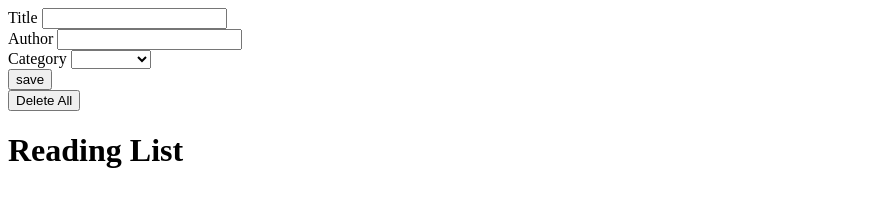
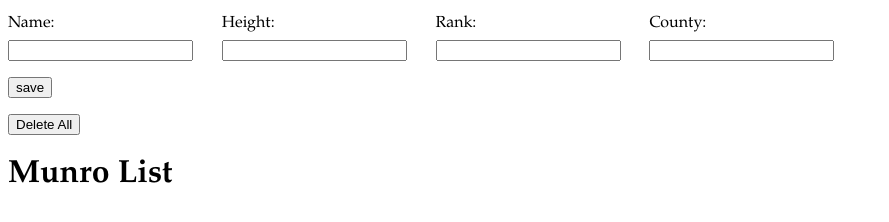
Before and after one commit to ThomasMcP/week6_weekend_homework, a plain HTML site: page index.html in a window 1280 px wide. Shown: the whole page, without its empty margins (0-889 px from the left). Drawn offline with Linux system fonts and the light colour scheme.

Commit message:
got working form input, shows to screen, added css.

```diff
--- a/css/main.css
+++ b/css/main.css
@@ -0,0 +1,40 @@
+body {
+  font-family: Palatino;
+}
+
+#form-wrapper {
+  width: 100%;
+  display: flex;
+  flex-direction: row;
+}
+
+.form-item {
+  margin-right: 1.8rem;
+}
+
+label.primary {
+  display: block;
+  margin: 0.4em 0;
+}
+
+label::after {
+  content: ":";
+}
+
+button, input[type="submit"] {
+  margin-top: 1rem;
+}
+
+#munro-list {
+  display: flex;
+  flex-wrap: wrap;
+  list-style-type: none;
+}
+
+.munro-item {
+  margin: 0.5rem 0.5rem;
+  padding: 0.5rem 0.8rem;
+  border: 1px solid #20437c;
+  border-radius: 5%;
+  background: #ddeaff;
+}
--- a/index.html
+++ b/index.html
@@ -2,7 +2,7 @@
 <html lang="en" dir="ltr">
   <head>
     <meta charset="utf-8">
-    <title>Reading List App</title>
+    <title>Munro List App</title>
     <link rel="stylesheet" type="text/css" media="screen" href="css/main.css" />
     <script src="js/app.js"></script>
   </head>
@@ -10,23 +10,24 @@
     <form id="new-item-form">
       <div id="form-wrapper">
         <div class="form-item">
-          <label for="title" class="primary">Title</label>
-          <input type="text" id="title" required/>
+          <label for="name" class="primary">Name</label>
+          <input type="text" id="name" required/>
         </div>
 
         <div class="form-item">
-          <label for="author" class="primary">Author</label>
-          <input type="text" id="author" required/>
+          <label for="height" class="primary">Height</label>
+          <input type="text" id="height" required/>
         </div>
 
         <div class="form-item">
-          <label for="category" class="primary">Category</label>
-          <select id="category">
-            <option value="" disabled selected></option>
-            <option value="Book">Book</option>
-            <option value="Article">Article</option>
-            <option value="Blog Post">Blog Post</option>
-          </select>
+          <label for="rank" class="primary">Rank</label>
+          <input type="text" id="rank" required/>
+        </div>
+
+
+        <div class="form-item">
+          <label for="county" class="primary">County</label>
+          <input type="text" id="county" required/>
         </div>
       </div>
       <input type="submit" value="save"/>
@@ -34,7 +35,7 @@
 
     <button id="delete-all">Delete All</button>
 
-    <h1>Reading List</h1>
-    <div id="reading-list"></div>
+    <h1>Munro List</h1>
+    <div id="munro-list"></div>
   </body>
 </html>
--- a/js/app.js
+++ b/js/app.js
@@ -1,16 +1,23 @@
 document.addEventListener("DOMContentLoaded", () => {
   const newFormItem = document.querySelector('#new-item-form');
   newFormItem.addEventListener('submit', handleNewFormItemSubmit);
+
+  document.addEventListener('delete-all', deleteAllItems)
 });
 
 const handleNewFormItemSubmit = function (event) {
-  const
+  event.preventDefault();
+  console.log(event.target);
+  const formItem = createFormItem(event.target);
+  const munroList = document.querySelector('#munro-list');
+
+  munroList.appendChild(formItem);
+  event.target.reset();
 }
-
 
 const createFormItem = function (form) {
 
-  const item = document.createElement('li');
+  const item = document.createElement('div');
   item.classList.add('munro-item');
 
   const name = document.createElement('h2');
@@ -26,7 +33,7 @@ const createFormItem = function (form) {
   item.appendChild(rank);
 
   const county = document.createElement('p');
-  county.textContent = form.rank.value;
+  county.textContent = form.county.value;
   item.appendChild(county);
 
   return item;
```
